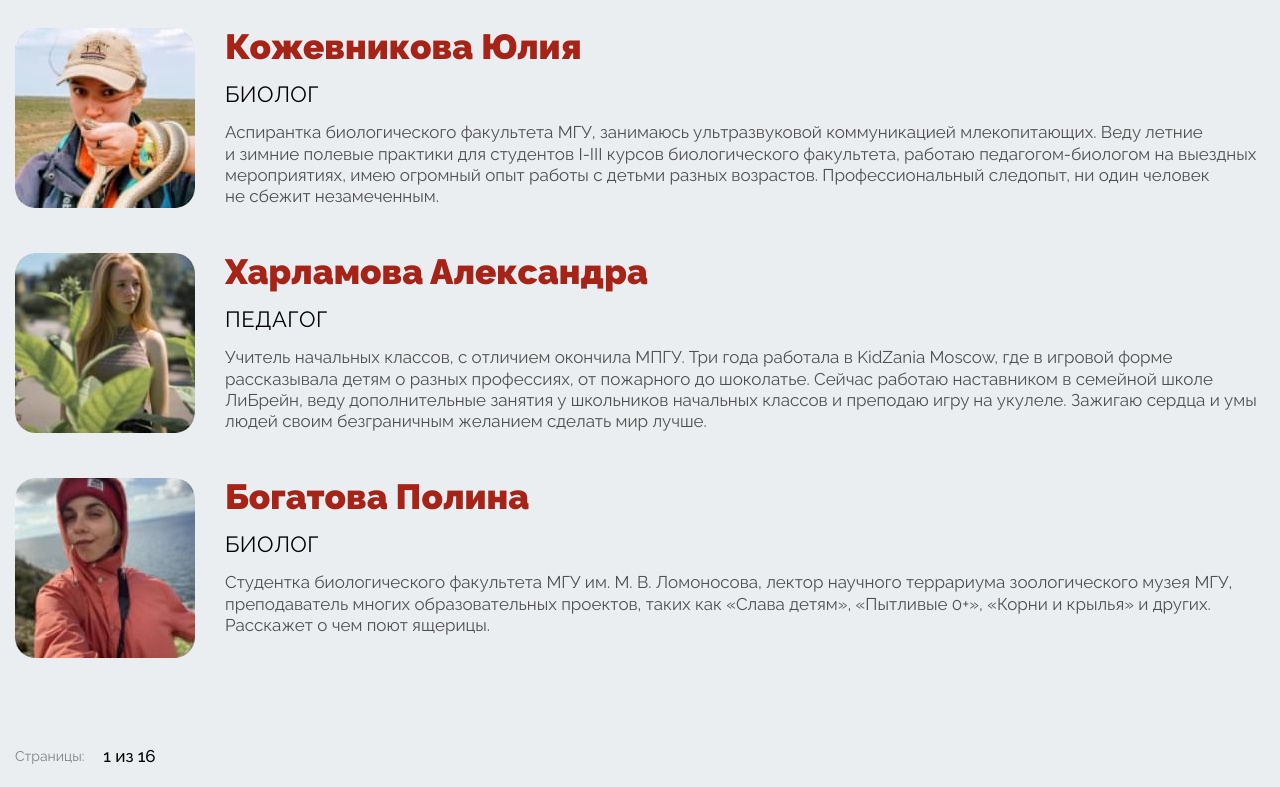
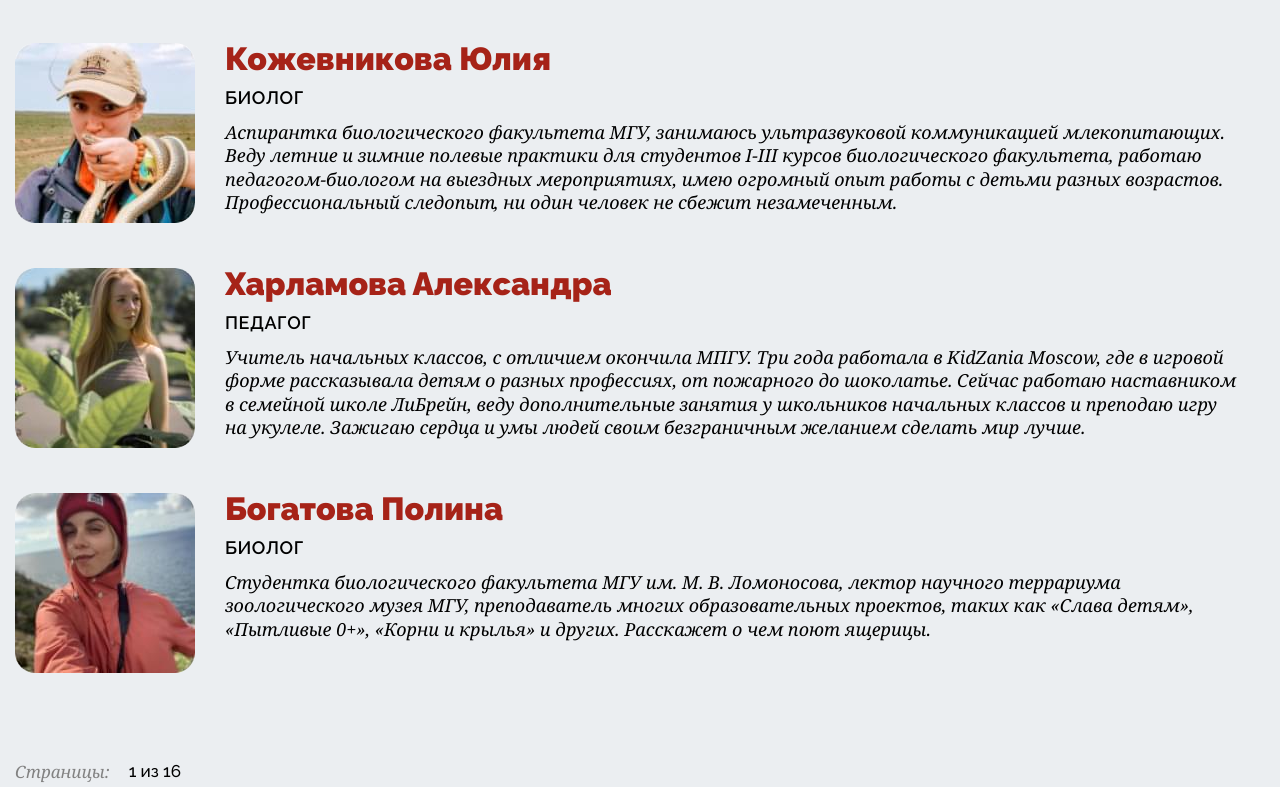
Before and after one commit to LayMorja/geography, a plain HTML site: page team.html in a window 1280 px wide. Shown: the part 908-1695 px from the top of the page. Drawn offline with Linux system fonts and the light colour scheme; files whose address does not match are found by name.

Commit message:
Изменил стили страницы команды

```diff
--- a/css/style.css
+++ b/css/style.css
@@ -926,15 +926,16 @@ h6 {
 }
 
 .pagination__count span:first-child {
-	font-family: var(--ff-bt);
-	font-size: 0.875rem;
-	line-height: 1.42;
+	font-family: 'Noto Serif';
+	font-style: italic;
+	line-height: 110%;
 	color: var(--clr-grey);
 	margin-right: 1.1875rem;
 }
 
 .pagination__count span:last-child {
 	font-weight: 500;
+	font-size: 1.0625rem;
 	line-height: 1.23;
 	color: var(--clr-dark);
 }
@@ -2534,32 +2535,35 @@ h6 {
 
 .team ul li h2 {
 	font-weight: 900;
-	font-size: 2.1875rem;
-	line-height: 110%;
+	font-size: 2rem;
+	line-height: 100%;
 	color: var(--clr-red-500);
 }
 
 .team ul li h2:not(:last-child) {
-	margin-bottom: 0.9375rem;
+	margin-bottom: 0.625rem;
 }
 
 .team ul li span {
-	font-family: var(--ff-rl);
-	font-size: 1.375rem;
-	line-height: 1.18;
-	letter-spacing: 0.02em;
+	font-weight: 600;
+	font-size: 1.125rem;
+	line-height: 1.44;
+	letter-spacing: 0.03em;
 	text-transform: uppercase;
 	color: var(--clr-dark);
 }
 
 .team ul li span:not(:last-child) {
-	margin-bottom: 0.9375rem;
+	margin-bottom: 0.625rem;
 }
 
 .team ul li p {
-	font-family: var(--ff-bt);
-	line-height: 125%;
-	color: var(--clr-grey-500);
+	font-family: 'Noto Serif';
+	font-style: italic;
+	font-weight: 400;
+	font-size: 1.125rem;
+	line-height: 130%;
+	color: #000000;
 }
 
 .user-content p,
```
